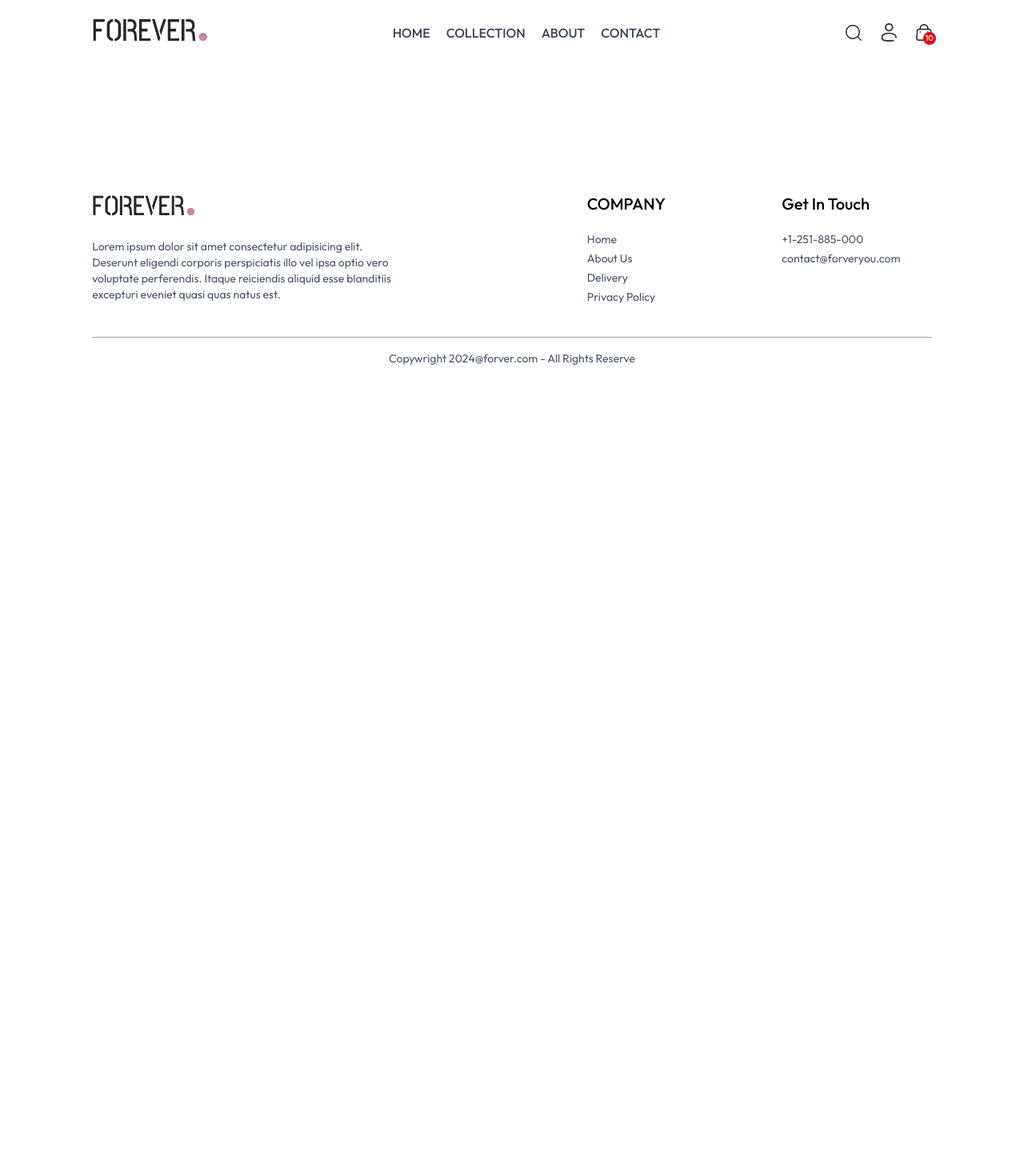
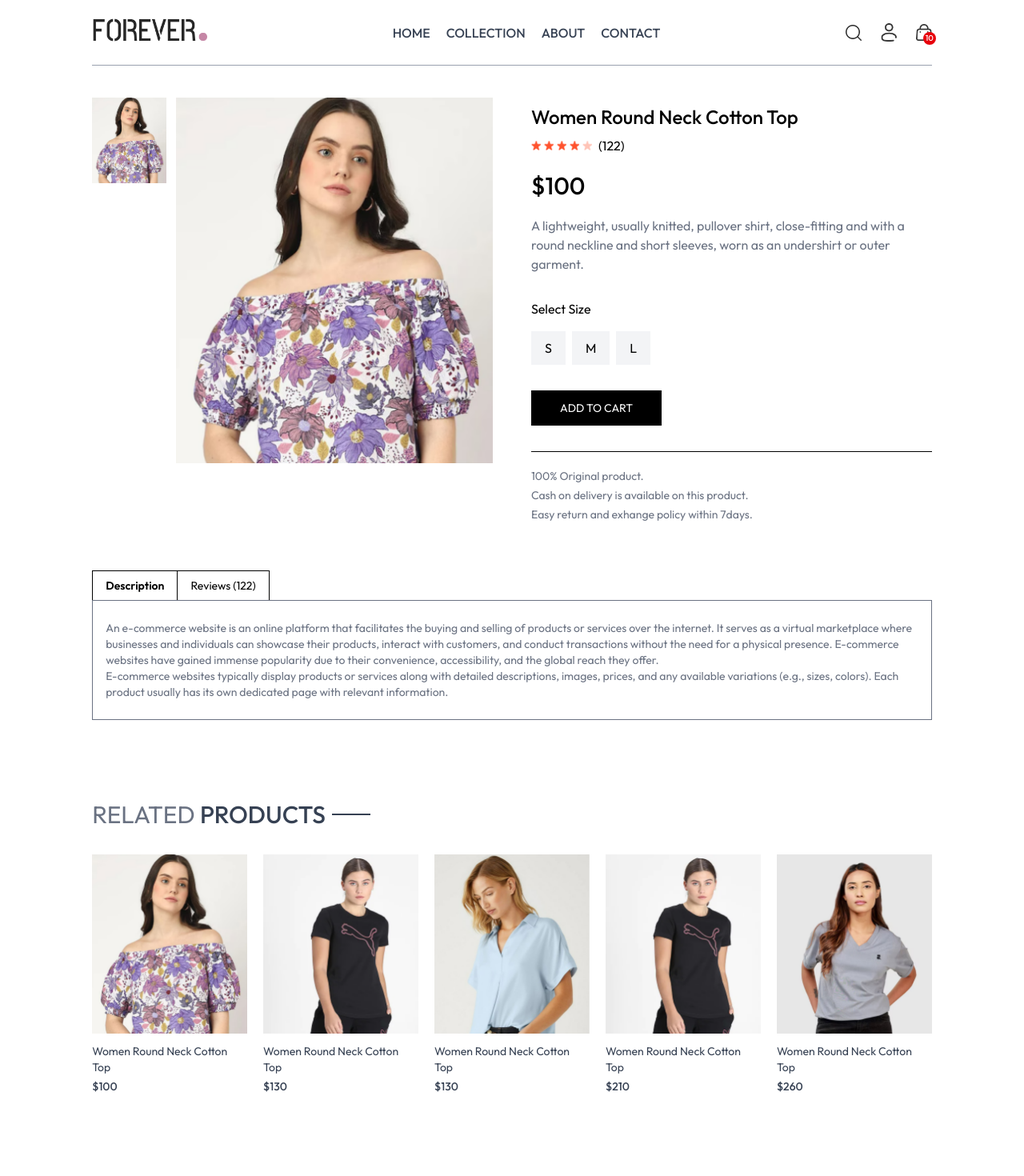
Before and after one commit to chrls97/ecommerce-app, a React app in the folder client/: page /product/aaaaa in a window 1280 px wide. Shown: the top 1470 px of the page at 80% size. Before the commit the page ends 800 px from the top, so only its background shows below. Built offline with nearby package versions, Linux system fonts and the light colour scheme; the HTML template or start-up script is replaced by a standard one.

Commit message:
done on product pages

```diff
--- /dev/null
+++ b/client/src/components/RelatedProducts.jsx
@@ -0,0 +1,43 @@
+import React, { useContext, useEffect } from 'react'
+import { ShopContext } from '../context/ShopContext'
+import { useState } from 'react';
+import ProductItem from './ProductItem';
+import Title from './Title'
+
+const RelatedProducts = ({category, subCategory}) => {
+
+  const { products } = useContext(ShopContext);
+  const [related, setRelated] = useState([])
+
+  useEffect(() => {
+    if(products.length > 0){
+
+      let productsCopy = products.slice();
+
+
+      productsCopy = productsCopy.filter((item) => category === item.category);
+      productsCopy = productsCopy.filter((item) => subCategory === item.subCategory)
+
+
+
+      setRelated(productsCopy.slice(0,5))
+    }
+  },[products])
+
+  return (
+    <div className='flex flex-col text-3xl my-25'>
+      <Title text1='RELATED' text2='PRODUCTS'/>
+      <div className='grid grid-cols-2 md:grid-cols-4 lg:grid-cols-5 gap-5 mt-5'>
+        {
+          related.map((product, index) => {
+            return(
+              <ProductItem key={index}  id={product._id} image={product.image} name={product.name} price={product.price} />
+            )
+          })
+        }
+      </div>
+    </div>
+  )
+}
+
+export default RelatedProducts
--- a/client/src/index.css
+++ b/client/src/index.css
@@ -20,6 +20,11 @@
   background-color: white!important;
 }
 
+
+::-webkit-scrollbar{
+  display: none;
+}
+
 @media screen and (max-width:640px) {
   a.active{
     background-color: black;
--- a/client/src/pages/Product.jsx
+++ b/client/src/pages/Product.jsx
@@ -1,11 +1,114 @@
-import React from 'react'
+import React, { useContext, useEffect, useState } from 'react'
+import { useParams } from 'react-router-dom'
+import { ShopContext } from '../context/ShopContext';
+import { assets } from '../assets/assets';
+import RelatedProducts from '../components/RelatedProducts';
 
 const Product = () => {
-  return (
-    <div>
 
+  // all products data
+  const {products, currency} = useContext(ShopContext);
+  // get the pass parameter value
+  const {productId} = useParams();
+  const [productData, setProductData] = useState(false);
+  const [productImg, setProductImg] = useState('');
+  const [size, setSize] = useState('');
+
+  // get the product with corresponding product id
+  const getProduct = async() => {
+    products.map((product) => {
+      if(product._id === productId){
+        setProductData(product);
+        setProductImg(product.image[0]);
+        return null;
+      }
+    })
+  }
+
+  // load the getProduct function
+  useEffect(() => {
+    getProduct();
+  },[products])
+
+  console.log(size)
+
+
+  return productData ? (
+    <div className='border-t border-gray-400 pt-10 transition-opacity ease-in duration-500 opacity-100'>
+
+      {/* Product Data */}
+      <div className='flex gap-12 sm:gap-12 flex-col sm:flex-row'>
+        {/* Product Images */}
+        <div className='flex-1 flex flex-col-reverse gap-3 sm:flex-row'>
+          <div className='flex sm:flex-col overflow-x-auto sm:overflow-y-scroll justify-between sm:justify-normal sm:w-[18.7%] w-full'>
+            {
+              productData.image.map((image, index) => {
+                return(
+                  <img onClick={()=>setProductImg(image) } key={index} src={image} alt="Image" className=' sm:w-full sm:mb-3 flex-shrink-0 cursor-pointer' />
+                )
+              })
+            }
+          </div>
+
+          <div className='w-full sm:w-[80%]'>
+            <img className='w-full h-auto' src={productImg} alt="" />
+          </div>
+        </div>
+
+        {/* Product Info */}
+        <div className='flex-1'>
+          <h1 className='font-medium text-2xl mt-2'>{productData.name}</h1>
+          <div className='flex items-center gap-1 mt-2'>
+            <img src={assets.star_icon} alt="start" className='w-3'/>
+            <img src={assets.star_icon} alt="start" className='w-3'/>
+            <img src={assets.star_icon} alt="start" className='w-3'/>
+            <img src={assets.star_icon} alt="start" className='w-3'/>
+            <img src={assets.star_dull_icon} alt="start" className='w-3'/>
+            <p className='pl-1'>(122)</p>
+          </div>
+          <p className='mt-5 text-3xl font-medium'>{currency}{productData.price}</p>
+          <p className='mt-5 text-gray-500 '>{productData.description}</p>
+          <div className='flex flex-col gap-4 my-8'>
+            <p>Select Size</p>
+            <div className='flex flex-row gap-2'>
+              {
+                productData.sizes.map((item,index) => {
+                  return(
+                    <button onClick={()=>setSize(item)} className={`border py-2 px-4 bg-gray-100 cursor-pointer outline-0 ${item === size ? 'border-orange-300':'border-gray-100'}`} key={index}>{item}</button>
+                  )
+                })
+              }
+            </div>
+
+          </div>
+          <button className='bg-black text-white px-9 py-3 text-sm active:bg-gray-700 cursor-pointer'>ADD TO CART</button>
+          <hr className='mt-8' />
+          <div className='flex flex-col gap-1 text-sm text-gray-500 mt-5 '>
+            <p>100% Original product.</p>
+            <p>Cash on delivery is available on this product.</p>
+            <p>Easy return and exhange policy within 7days.</p>
+          </div>
+        </div>
+      </div>
+
+      {/* Review Products */}
+      <div className='mt-15'>
+        <div className='flex '>
+          <p className='border-t border-l py-2 px-4 text-sm font-semibold'>Description</p>
+          <p className='border-t border-r border-l py-2 px-4 text-sm'>Reviews (122)</p>
+        </div>
+        <div className='border py-6 px-4 text-sm text-gray-500'>
+            <p>An e-commerce website is an online platform that facilitates the buying and selling of products or services over the internet. It serves as a virtual marketplace where businesses and individuals can showcase their products, interact with customers, and conduct transactions without the need for a physical presence. E-commerce websites have gained immense popularity due to their convenience, accessibility, and the global reach they offer.</p>
+
+            <p>E-commerce websites typically display products or services along with detailed descriptions, images, prices, and any available variations (e.g., sizes, colors). Each product usually has its own dedicated page with relevant information.</p>
+        </div>
+
+      </div>
+
+      {/* Display related products */}
+      <RelatedProducts category={productData.category} subCategory={productData.subCategory} />
     </div>
-  )
+  ) : <div> </div>
 }
 
 export default Product
```
